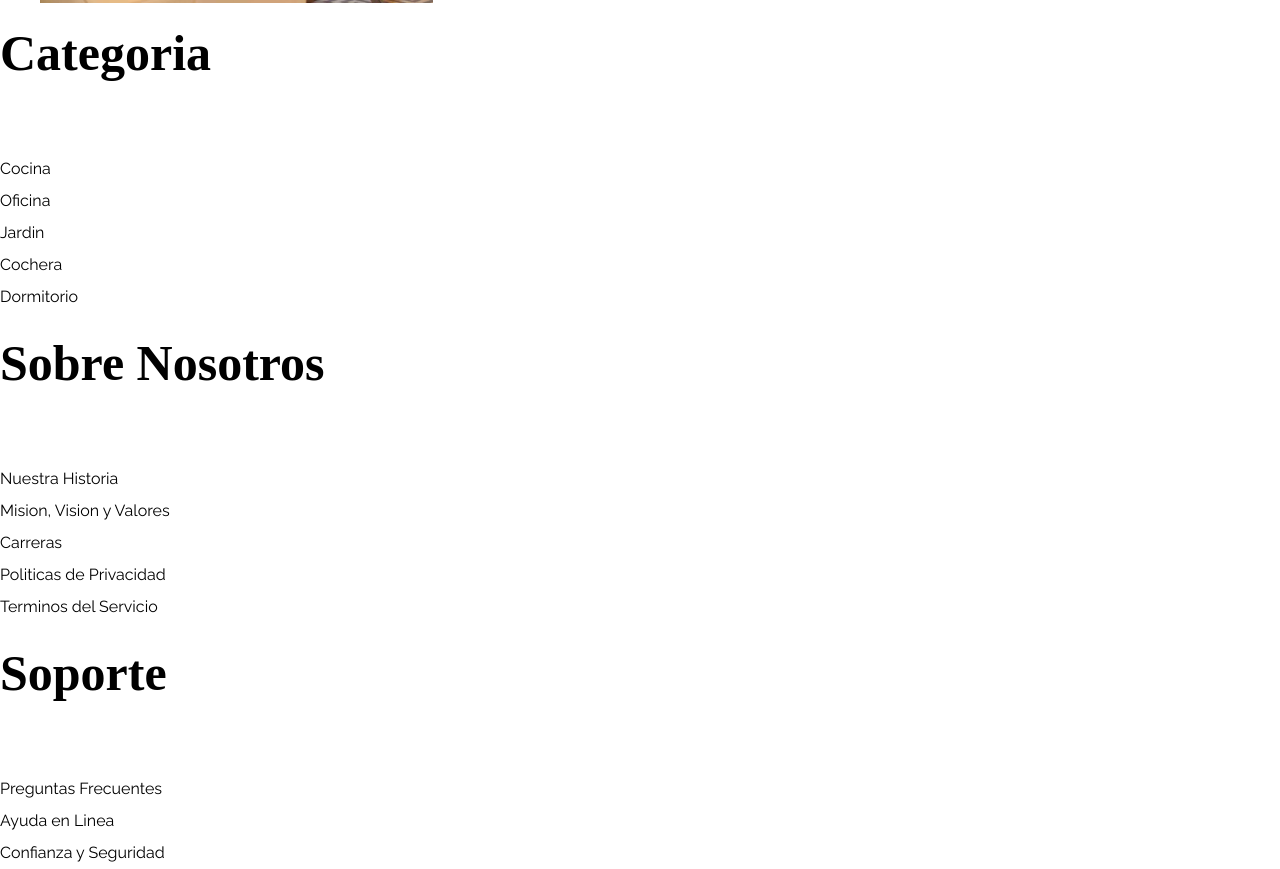
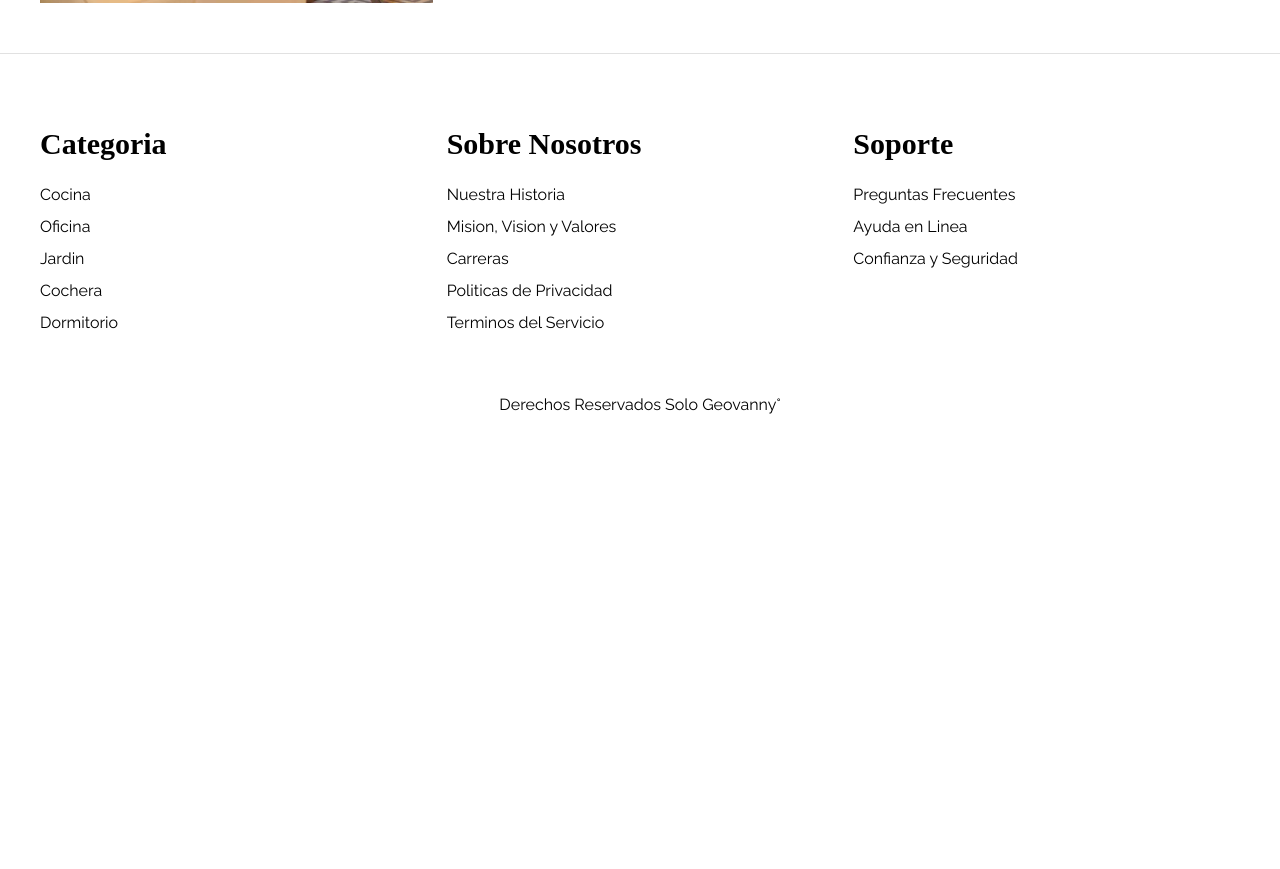
Before and after one commit to Geovanny-Argueta/StartNewProject, a plain HTML site: page nosotros.html in a window 1280 px wide. Shown: the part 743-1612 px from the top of the page. After the commit the page ends 1180 px from the top, so only its background shows below. Drawn offline with Linux system fonts and the light colour scheme; a web font is replaced by a local one.

Commit message:
Working on the page "US"

```diff
--- a/CSS/app.css
+++ b/CSS/app.css
@@ -248,3 +248,7 @@ img{
     grid-template-columns: 1fr 2fr;
     column-gap: 2.2rem;
 }
+
+.footer-menu-text{
+    margin: 1rem auto;
+}
--- a/nosotros.html
+++ b/nosotros.html
@@ -12,7 +12,7 @@
 </head>
 <body>
     <header>
-        <h1 class="nombre-sitio">Tiendas de Muebles</h1>
+        <h1 class="nombre-sitio">Tiendas de <span>Muebles</span></h1>
     </header>
 
     <div class="menu-nosotros contenedor">
@@ -36,9 +36,10 @@
         </div>
     </main>
 
-    <footer>
-        <div>
-            <h1>Categoria</h1>
+    <footer class="site-footer">
+        <div class="grid-footer contenedor">
+            <div class="footer-menu">
+                <h3 class="footer-menu-text">Categoria</h3>
                 <nav class="footer-menu">
                     <a href="">Cocina</a>
                     <a href="">Oficina</a>
@@ -48,8 +49,8 @@
                 </nav>
             </div>
 
-        <div>
-            <h1>Sobre Nosotros</h1>
+            <div class="footer-menu">
+                <h3 class="footer-menu-text">Sobre Nosotros</h3>
                 <nav class="footer-menu">
                     <a href="">Nuestra Historia</a>
                     <a href="">Mision, Vision y Valores</a>
@@ -59,14 +60,16 @@
                 </nav>
             </div>
 
-        <div>
-            <h1>Soporte</h1>
+            <div class="footer-menu">
+                <h3 class="footer-menu-text">Soporte</h3>
                 <nav class="footer-menu">
                     <a href="">Preguntas Frecuentes</a>
                     <a href="">Ayuda en Linea</a>
                     <a href="">Confianza y Seguridad</a>
                 </nav>
             </div>
+        </div>
+       <p class="copyright text-center">Derechos Reservados Solo Geovanny°</p>
     </footer>
 
 </body>
```
Lines whose indentation alone changed are shown as unchanged.
